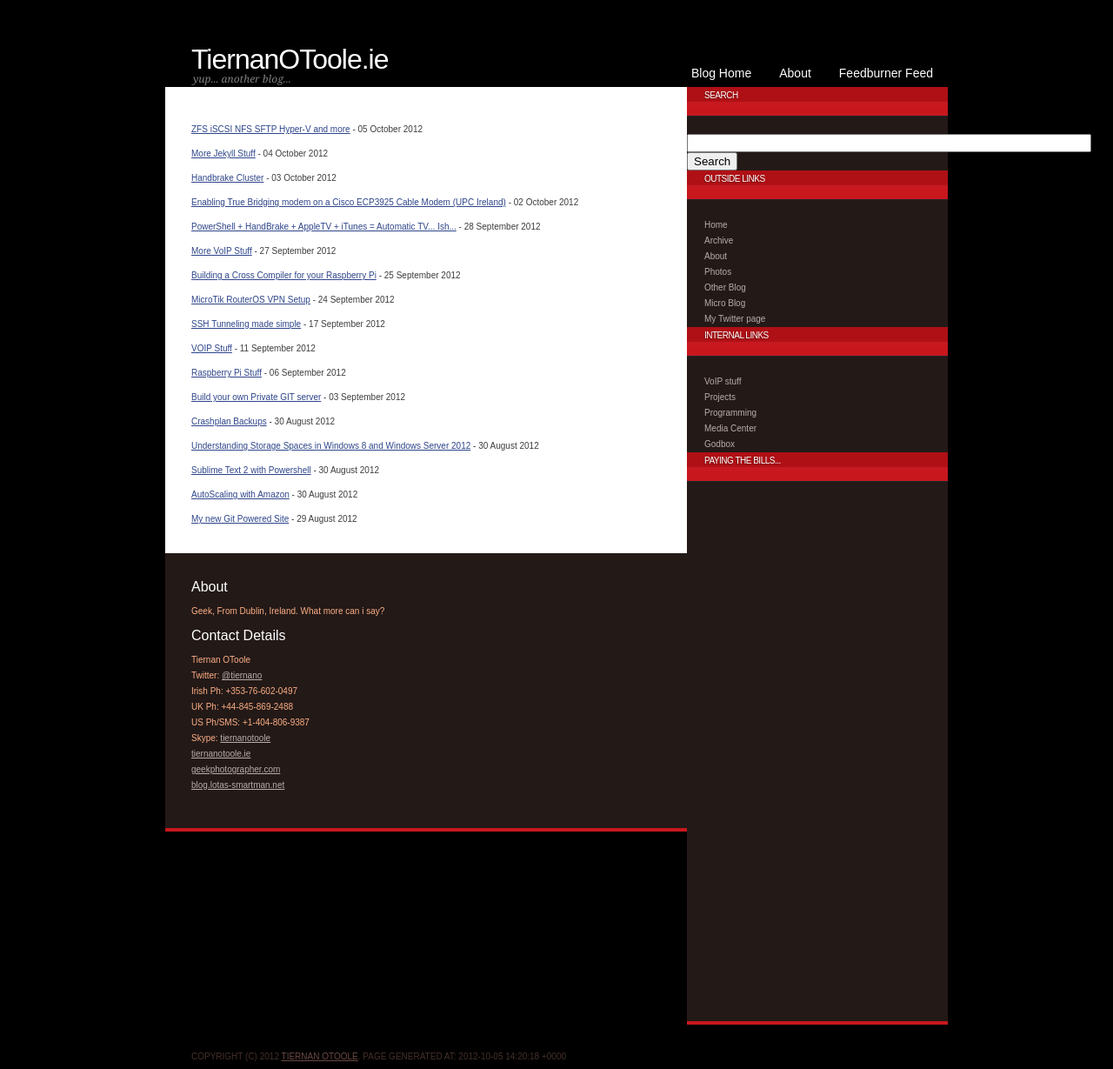
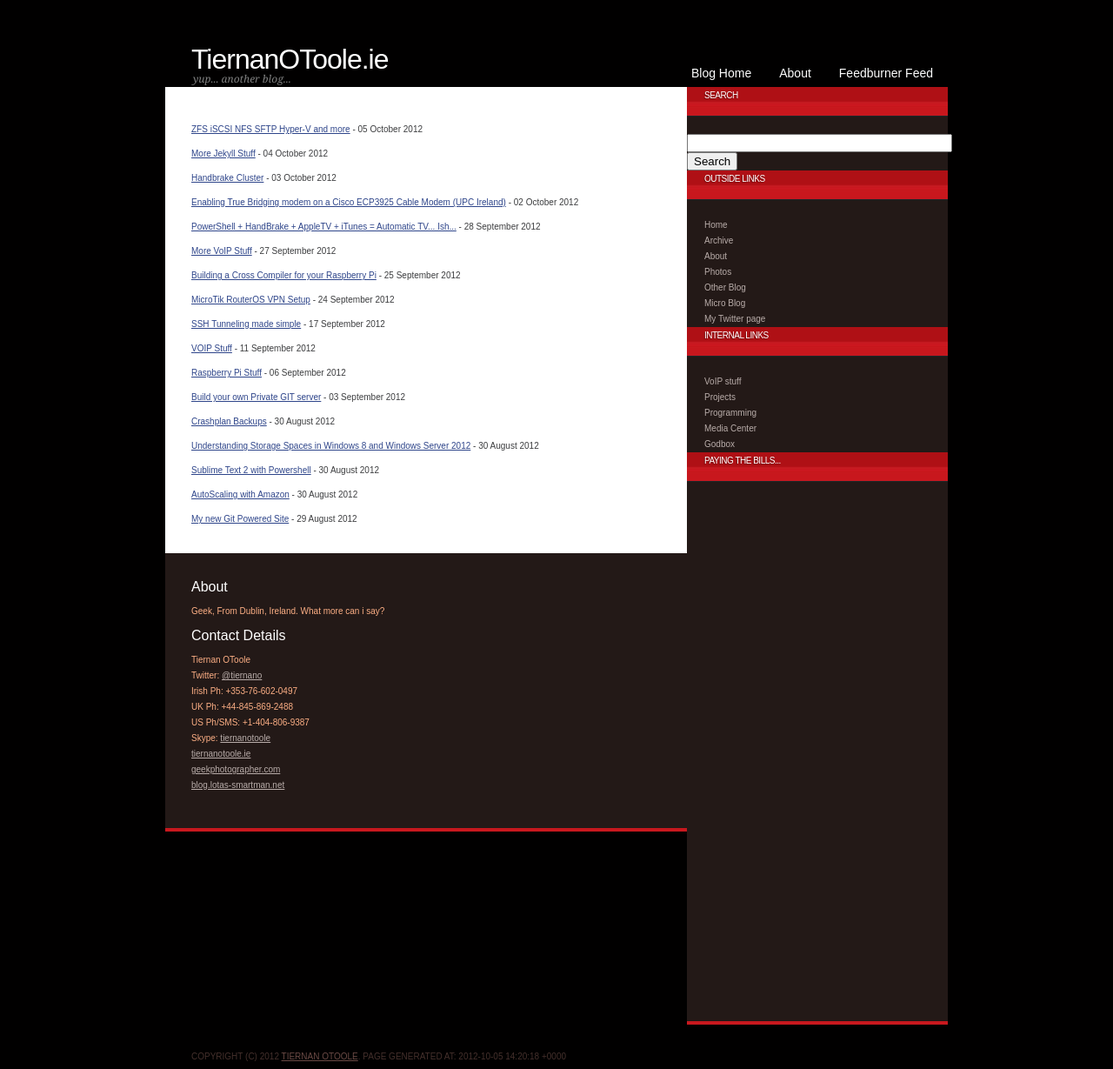
Before and after one commit to hewtwit-zz/tiernanotoole.ie, a Jekyll site: the page built from archive.html, in a window 1280 px wide. Shown: the whole page at 87% size. Built offline with Jekyll 4.4.1, drawn with Linux system fonts in a browser that asks for light colours; Markdown is read by kramdown in place of the engine named in the settings.

```diff
--- a/_layouts/default.html
+++ b/_layouts/default.html
@@ -88,7 +88,7 @@ googletag.enableServices();
     <input type="hidden" name="cx" value="partner-pub-6435972961836580:6113752906" />
     <input type="hidden" name="cof" value="FORID:10" />
     <input type="hidden" name="ie" value="UTF-8" />
-    <input type="text" name="q" size="55" />
+    <input type="text" name="q" size="35" />
     <input type="submit" name="sa" value="Search" />
   </div>
 </form>
--- a/archive.html
+++ b/archive.html
@@ -1,6 +1,6 @@
 ---
 layout: default
-title: Tiernan's GitHub Blog - Archive
+title: Archive
 ---
 
 {% for post in site.posts %}
```
